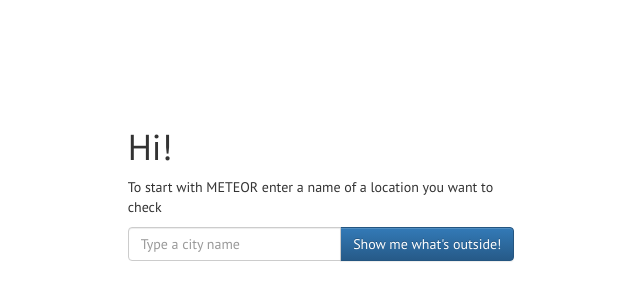
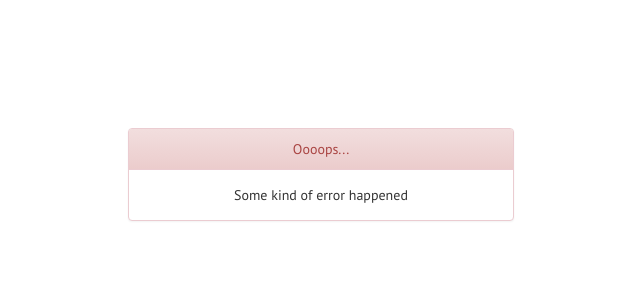
Before and after one commit to xb1itz/meteor, a plain HTML site: page index.html at #!/error in a window 1280 px wide. Shown: the part 216-516 px from the top of the page, without its empty margins (319-959 px from the left). Drawn offline with nearby package versions, Linux system fonts and the light colour scheme; no server answers.

Commit message:
Weather API error handling

```diff
--- a/js/controllers.js
+++ b/js/controllers.js
@@ -67,12 +67,16 @@ meteorApp.controller('weather', ['$scope', '$state', 'weatherService', 'location
         }
 
         //Load weather info and populate binding variables
-        weatherService.getWeatherInfo($scope.city).then(function(response) {
+        weatherService.getWeatherInfo($scope.city).then(function (response) {
 
             $scope.condition = response.data.data.current_condition[0];
             $scope.hourlyWeather = $.map(response.data.data.weather, function (day, index) {
                 return day.hourly;
             });
 
+        }, function (error) {
+            $state.go('error', {
+                error: error.statusText
+            });
         });
 }]);
--- a/js/main.js
+++ b/js/main.js
@@ -26,5 +26,16 @@ meteorApp.config(['$stateProvider', '$urlRouterProvider',
                 templateUrl: "views/location.html"
             })
 
+            .state('error', {
+                url: "/error",
+                templateUrl: "views/error.html",
+                params: {
+                    error: 'Some kind of error happened'
+                },
+                controller:  ['$scope', '$state', function ($scope, $state) {
+                    $scope.error = $state.params.error;
+                }]
+            })
+
 
     }]);
--- a/less/main.less
+++ b/less/main.less
@@ -399,6 +399,11 @@ main {
 
 	}
 
+	.error {
+		margin: 0 auto;
+		float: none;
+	}
+
 }
 
 /*=====================================
--- /dev/null
+++ b/views/error.html
@@ -0,0 +1,10 @@
+<div class="container">
+    <div class="error col-lg-4">
+
+        <div class="panel panel-danger">
+            <div class="panel-heading">Oooops...</div>
+            <div class="panel-body">{{error}}</div>
+        </div>
+
+    </div>
+</div>
```
Also changed, not shown: css/main.css.
